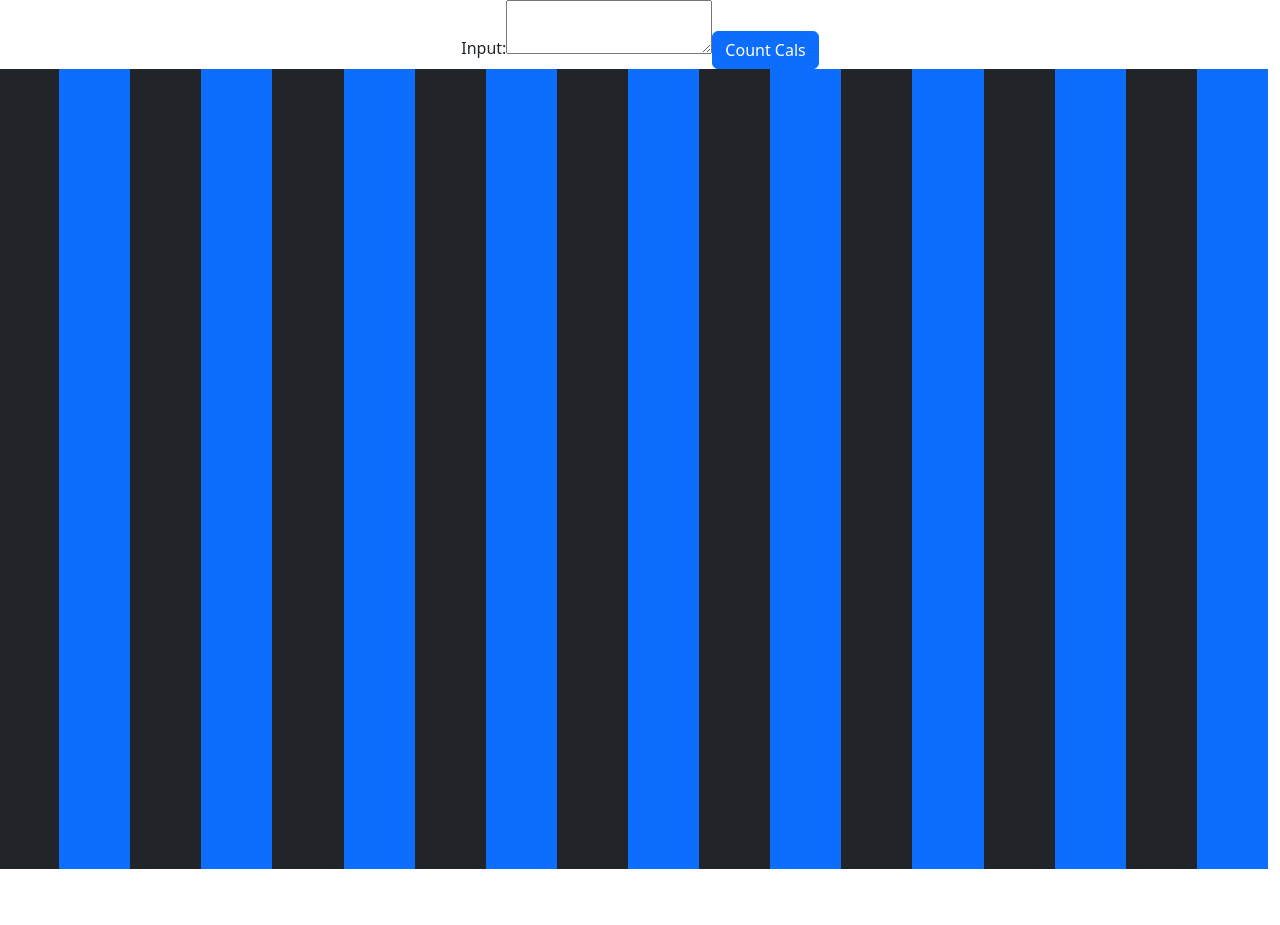
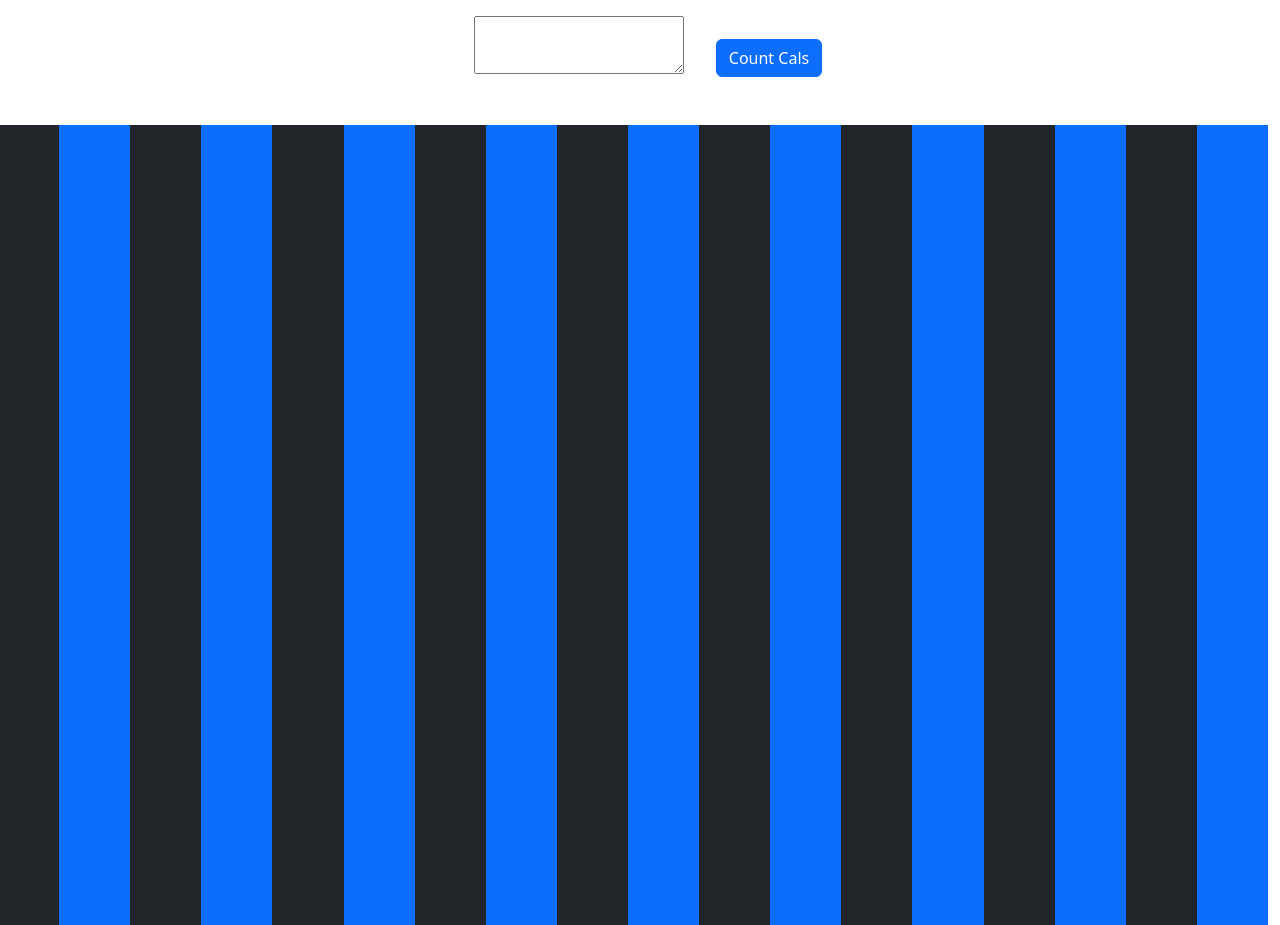
Before and after one commit to jackwhisler1/coding-practices, a React (Create React App) app: page / in a window 1280 px wide. Before the commit the page ends 869 px from the top, so only its background shows below. Built offline with nearby package versions, Linux system fonts and the light colour scheme.

Commit message:
nearly there

```diff
--- a/src/features/Home.tsx
+++ b/src/features/Home.tsx
@@ -24,13 +24,13 @@ function Home() {
 
   return (
     <>
-      <div className="tile">
-        <form>
-          <label>
-            Input:
-            <textarea value={input} onChange={handleInput} />
-          </label>
-          <Button onClick={calorieCounting()}>Count Cals</Button>
+      <div className="tile mt-2">
+        <form className="">
+          <textarea className="mx-4 my-2 p-1" value={input} onChange={handleInput} />
+
+          <Button onClick={calorieCounting} className="m-2 mb-5">
+            Count Cals
+          </Button>
         </form>
 
         <Row className="tile">
```
